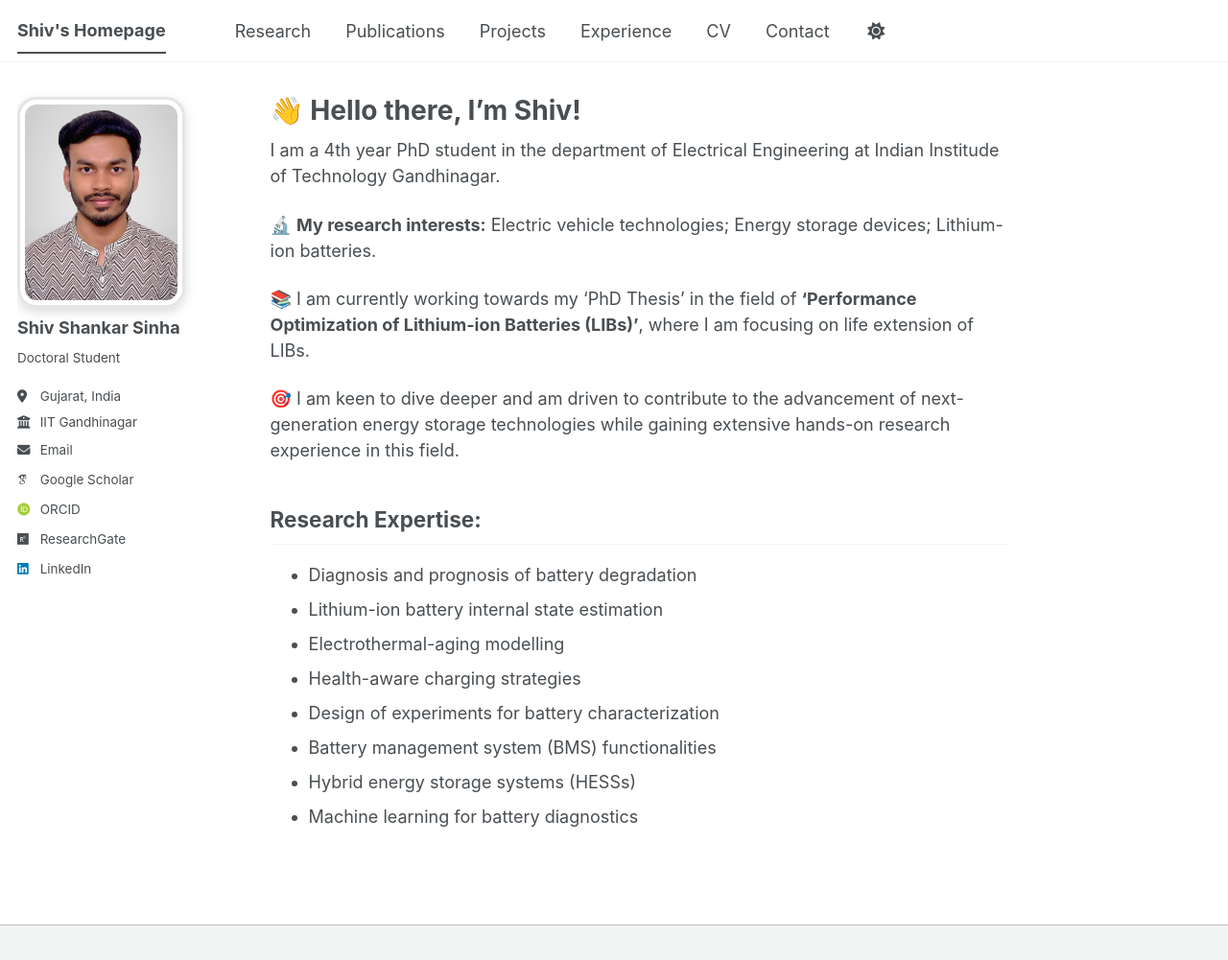
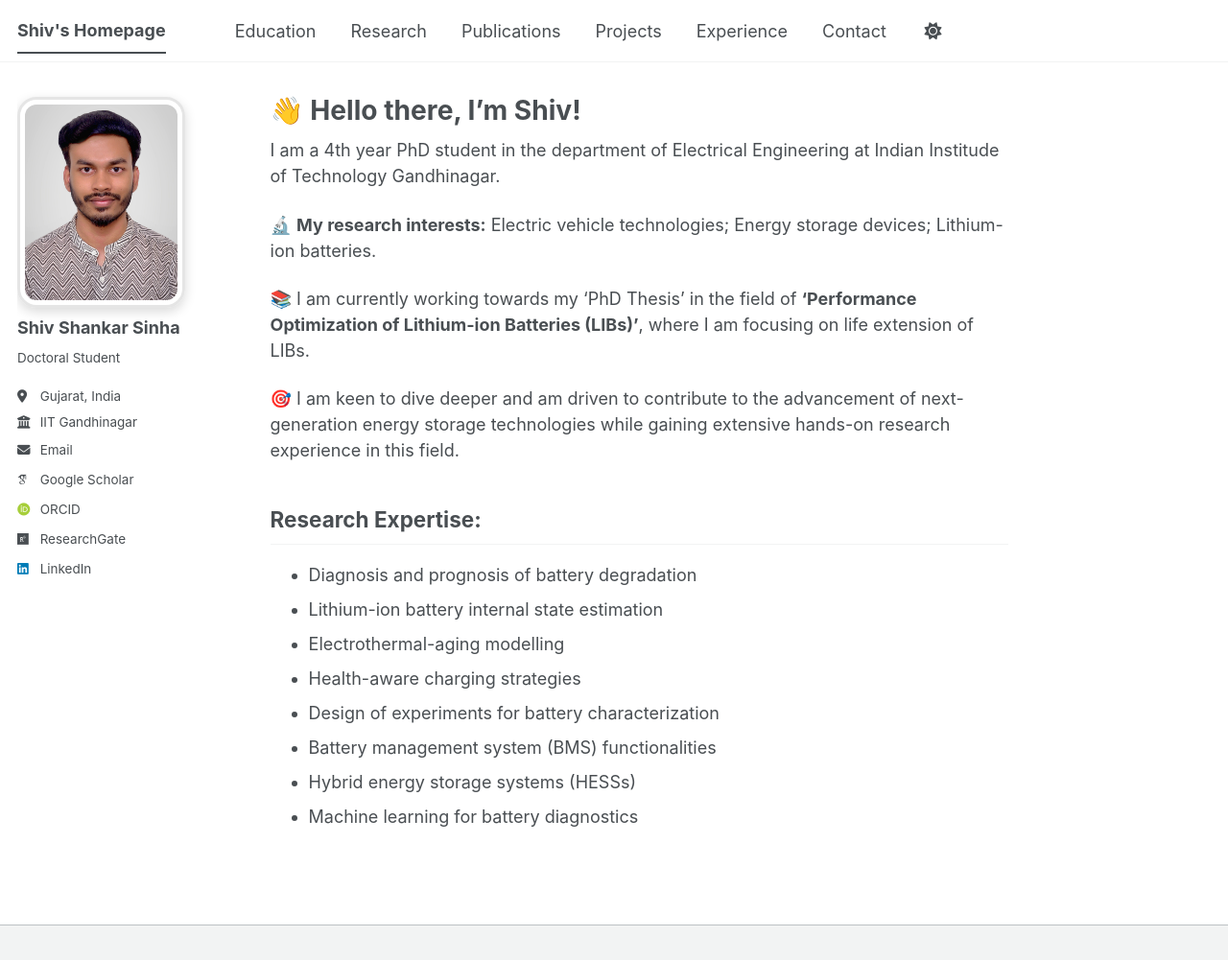
Before and after one commit to shivshankar-sinha/shivshankar-sinha.github.io, a Jekyll site: the page built from _pages/about.md, in a window 1280 px wide and 1001 px high. Shown: the whole window at 96% size. Built offline with Jekyll 4.4.1, drawn with Linux system fonts in a browser that asks for light colours; some web fonts are replaced; a script bundle is joined from its source files by our own code; library files that are not in the unit come from our copies.

Commit message:
Update navigation.yml

```diff
--- a/_data/navigation.yml
+++ b/_data/navigation.yml
@@ -8,6 +8,9 @@
 #      Markdown formatted page while the second is generated using JSON.
 
 main:
+  - title: "Education"
+    url: /education/
+
   - title: "Research"
     url: /research/
 
@@ -20,8 +23,5 @@ main:
   - title: "Experience"
     url: /experience/
 
-  - title: "CV"
-    url: /cv/
-
   - title: "Contact"
     url: /contact/
```
